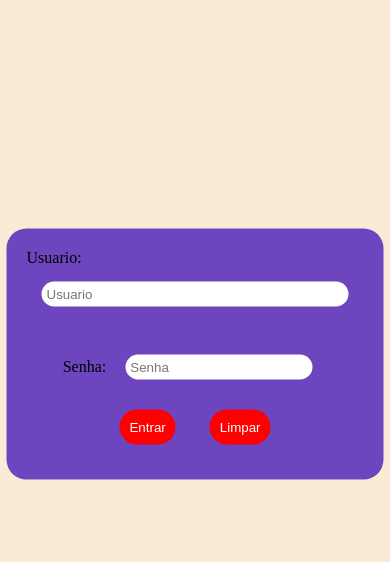
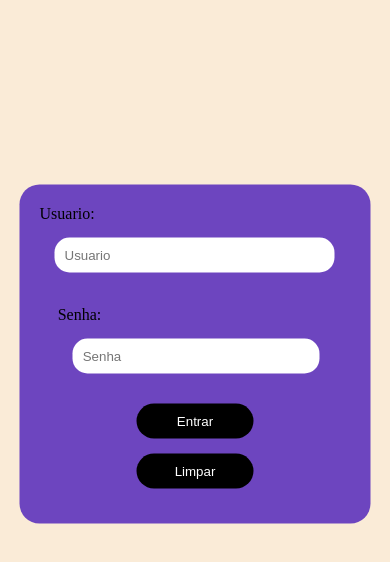
Before and after one commit to MGS-001/Meus-Sites, a plain HTML site: page Teste de Formulario/index.html in a window 390 px wide. Shown: the part 68-630 px from the top of the page. Drawn offline with Linux system fonts and the light colour scheme.

Commit message:
atualização responsividade

```diff
--- a/Teste de Formulario/estilo/style.css
+++ b/Teste de Formulario/estilo/style.css
@@ -7,10 +7,13 @@
 }
 
 body{
+    width: 100vw;
+    height: 100vh;
     background-color: antiquewhite;
 }
 
 header{
+    width: 100vw;
     display: flex;
     padding: 10px;
     color: white;
@@ -28,8 +31,8 @@ header{
 
 #menu a:hover{
     transition: .5s;
+    text-decoration: underline;
     color: rgb(115, 115, 220);
-    text-decoration: underline;
 }
 
 #inputForm{
@@ -40,6 +43,7 @@ header{
 #formulario{
     top: 50%;
     left: 50%;
+    width: 90vw;
     padding: 20px;
     max-width: 600px;
     position: absolute;
@@ -49,16 +53,26 @@ header{
 }
 
 #formulario input{
+    width: 90%;
     margin: 15px;
-    padding: 5px;
     border: none;
+    padding: 10px;
     border-radius: 15px;
 }
 
 #botoes input{
+   width: 30vw;
    border: none;
    padding: 10px;
+   display: grid;
    color: white;
+   flex-wrap: nowrap;
    border-radius: 20px;
-   background-color: red;
+   background-color: black;
 }
+
+#botoes input:hover{
+    transition: 1s;
+    color: black;
+    background-color: white;
+}
--- a/Teste de Formulario/index.html
+++ b/Teste de Formulario/index.html
@@ -22,7 +22,7 @@
                     <input type="text" name="usuario" id="usuario" placeholder="Usuario" minlength="4" maxlength="35" size="35" required>
                 </label><br>
                 <label for="Senha"> Senha:
-                    <input type="password" name="senha" id="senha" min="4" max="8" size="20" placeholder="Senha" required>
+                    <input type="password" name="senha" id="senha" minlength="4" maxlength="8" size="20" placeholder="Senha" required>
                 </label>
                 <div id="botoes">
                     <input type="submit" value="Entrar">
```
